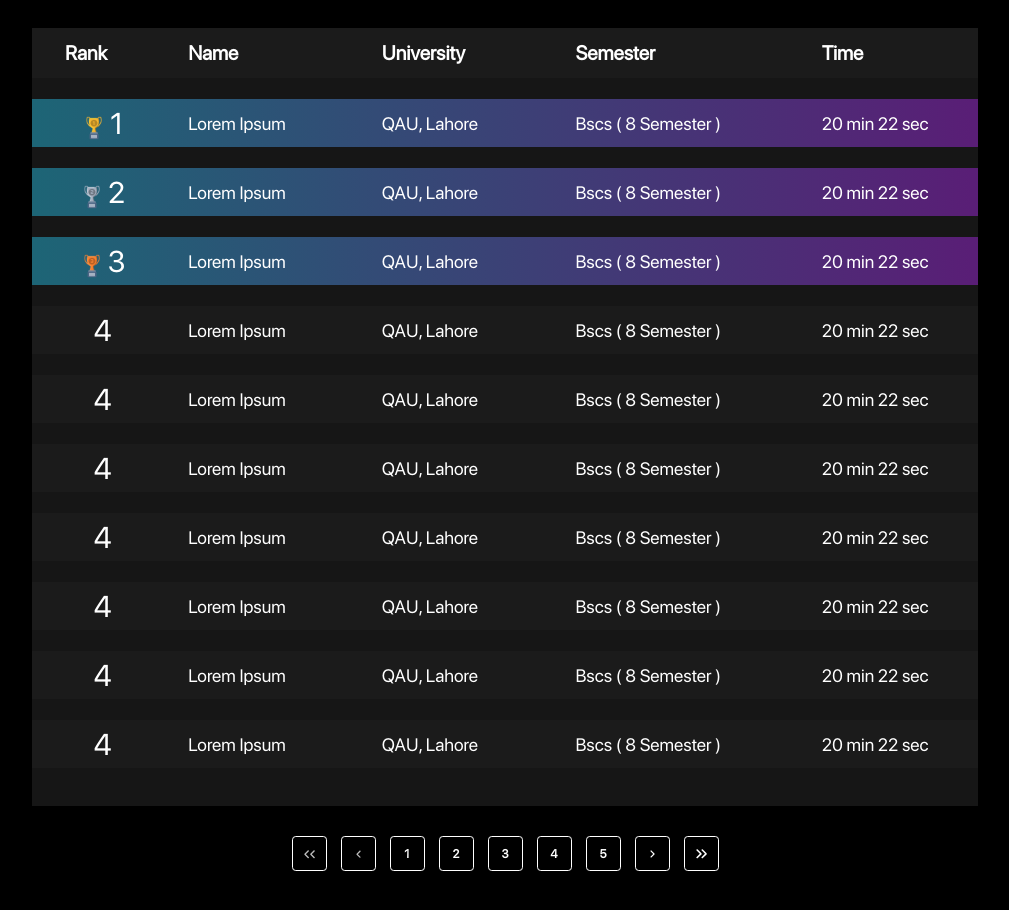
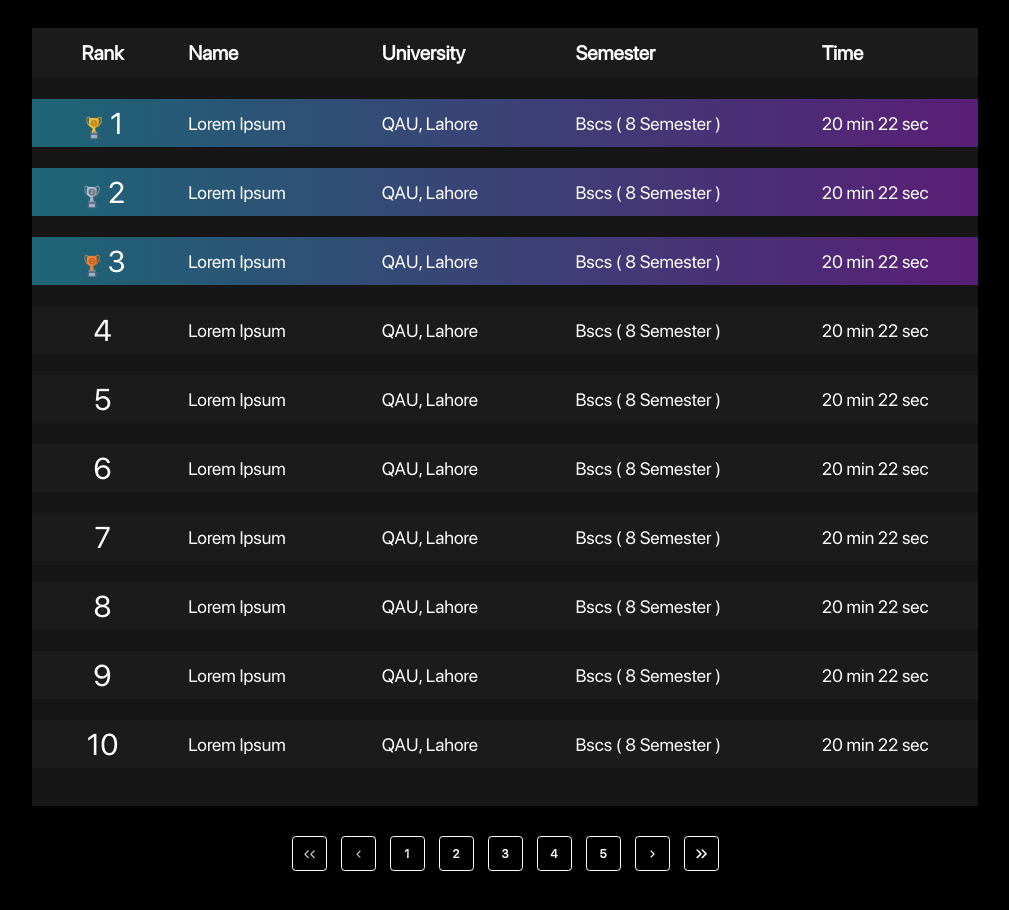
Before and after one commit to eng-Iqbal-hassan/leaderboard-tabular-data, a plain HTML site: page index.html in a window 1280 px wide. Shown: the part 112-1022 px from the top of the page, without its empty margins (135-1144 px from the left). Drawn offline with Linux system fonts and the light colour scheme.

Commit message:
code updated

```diff
--- a/index.html
+++ b/index.html
@@ -65,42 +65,42 @@
                     <div class="table-body-cell table-cell w-14">20 min 22 sec</div>
                 </div>
                 <div class="table-row">
-                    <div class="table-body-cell table-cell w-14">4</div>
+                    <div class="table-body-cell table-cell w-14">5</div>
                     <div class="table-body-cell table-cell w-22">Lorem Ipsum</div>
                     <div class="table-body-cell table-cell w-22">QAU, Lahore</div>
                     <div class="table-body-cell table-cell w-28">Bscs ( 8 Semester )</div>
                     <div class="table-body-cell table-cell w-14">20 min 22 sec</div>
                 </div>
                 <div class="table-row">
-                    <div class="table-body-cell table-cell w-14">4</div>
+                    <div class="table-body-cell table-cell w-14">6</div>
                     <div class="table-body-cell table-cell w-22">Lorem Ipsum</div>
                     <div class="table-body-cell table-cell w-22">QAU, Lahore</div>
                     <div class="table-body-cell table-cell w-28">Bscs ( 8 Semester )</div>
                     <div class="table-body-cell table-cell w-14">20 min 22 sec</div>
                 </div>
                 <div class="table-row">
-                    <div class="table-body-cell table-cell w-14">4</div>
+                    <div class="table-body-cell table-cell w-14">7</div>
                     <div class="table-body-cell table-cell w-22">Lorem Ipsum</div>
                     <div class="table-body-cell table-cell w-22">QAU, Lahore</div>
                     <div class="table-body-cell table-cell w-28">Bscs ( 8 Semester )</div>
                     <div class="table-body-cell table-cell w-14">20 min 22 sec</div>
                 </div>
                 <div class="table-row">
-                    <div class="table-body-cell table-cell w-14">4</div>
+                    <div class="table-body-cell table-cell w-14">8</div>
                     <div class="table-body-cell table-cell w-22">Lorem Ipsum</div>
                     <div class="table-body-cell table-cell w-22">QAU, Lahore</div>
                     <div class="table-body-cell table-cell w-28">Bscs ( 8 Semester )</div>
                     <div class="table-body-cell table-cell w-14">20 min 22 sec</div>
                 </div>
                 <div class="table-row">
-                    <div class="table-body-cell table-cell w-14">4</div>
+                    <div class="table-body-cell table-cell w-14">9</div>
                     <div class="table-body-cell table-cell w-22">Lorem Ipsum</div>
                     <div class="table-body-cell table-cell w-22">QAU, Lahore</div>
                     <div class="table-body-cell table-cell w-28">Bscs ( 8 Semester )</div>
                     <div class="table-body-cell table-cell w-14">20 min 22 sec</div>
                 </div>
                 <div class="table-row">
-                    <div class="table-body-cell table-cell w-14">4</div>
+                    <div class="table-body-cell table-cell w-14">10</div>
                     <div class="table-body-cell table-cell w-22">Lorem Ipsum</div>
                     <div class="table-body-cell table-cell w-22">QAU, Lahore</div>
                     <div class="table-body-cell table-cell w-28">Bscs ( 8 Semester )</div>
--- a/styles/style.scss
+++ b/styles/style.scss
@@ -140,6 +140,9 @@
                 .table-head-cell {
                     font-size: 1.5rem;
                     font-weight: 700;
+                    &:first-child {
+                        text-align: center;
+                    }
                     @media screen and (max-width: 1280px) {
                         font-size: 1.25rem;
                     }
```
Also changed, not shown: styles/style.css, 1 other file.
